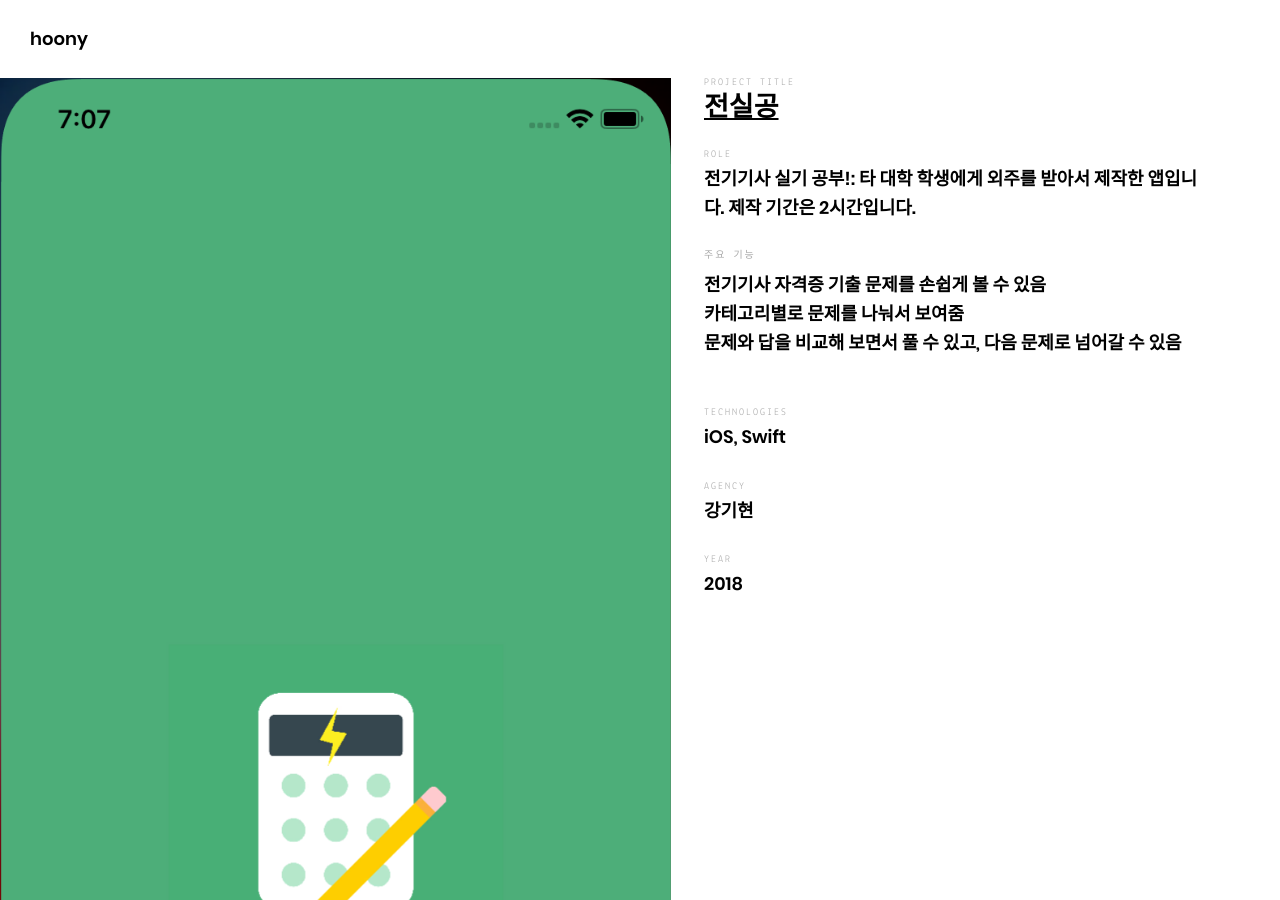
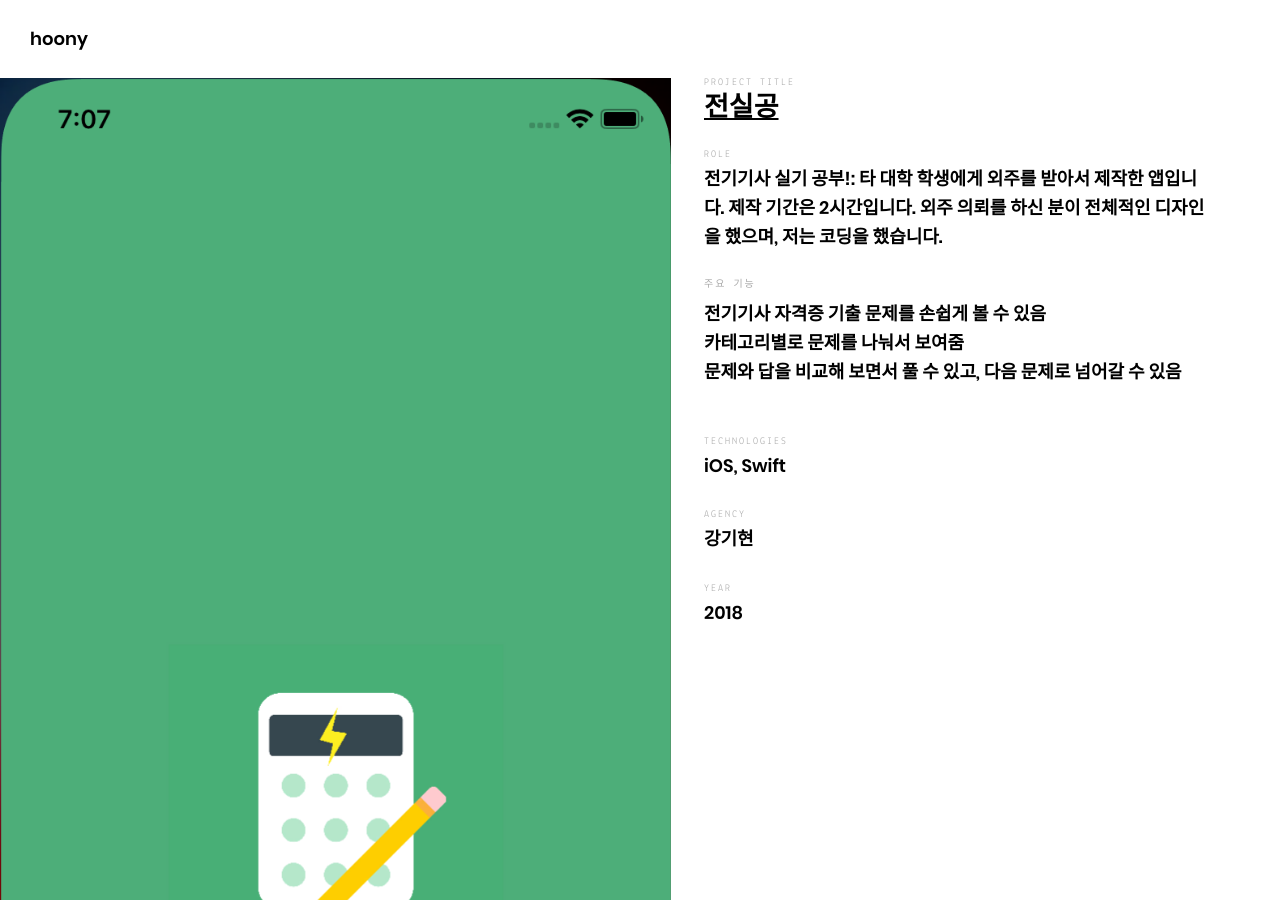
Before and after one commit to skycat0212/z-hoony.github.io, a Jekyll site: the page built from _posts/projects/2018-10-21-jsg.md, in a window 1280 px wide and 900 px high. Built offline with Jekyll 4.4.1, drawn with Linux system fonts in a browser that asks for light colours.

Commit message:
내용수정

```diff
--- a/_posts/projects/2018-10-21-jsg.md
+++ b/_posts/projects/2018-10-21-jsg.md
@@ -27,7 +27,7 @@ images:
     url: "/assets/images/projects/jsg/question.png"
     alt: "문제 예시"
 ---
-- 전기기사 실기 공부!: 타 대학 학생에게 외주를 받아서 제작한 앱입니다. 제작 기간은 2시간입니다.
+- 전기기사 실기 공부!: 타 대학 학생에게 외주를 받아서 제작한 앱입니다. 제작 기간은 2시간입니다. 외주 의뢰를 하신 분이 전체적인 디자인을 했으며, 저는 코딩을 했습니다.
 <br>
 <br>
 ## 주요 기능
```
Also changed, not shown: _posts/projects/2018-10-21-cocotimetable.md (+1 -1 lines).
